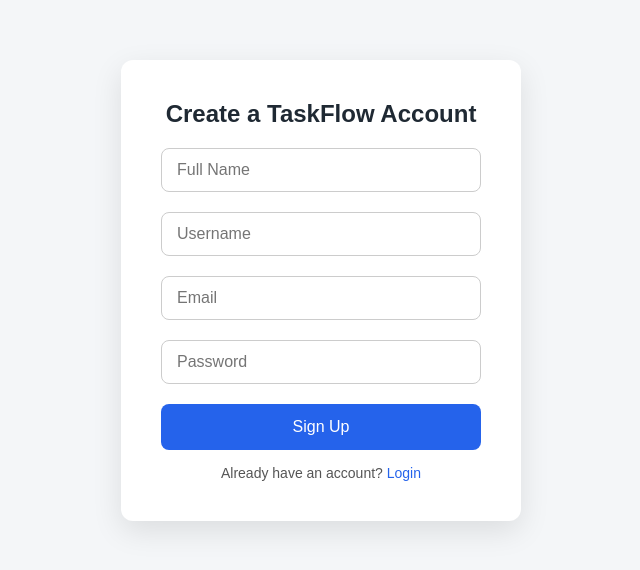
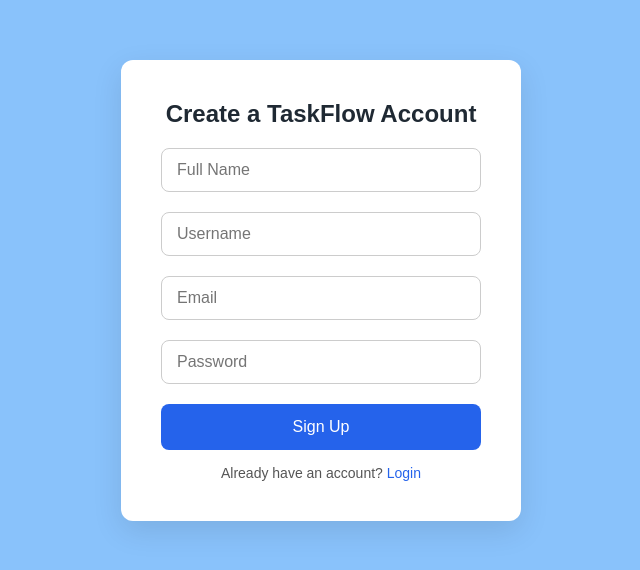
Before and after one commit to dinusha014/TaskFlow-Task-Management-System, a plain HTML site: page src/frontend/signup.html in a window 1280 px wide. Shown: the part 110-680 px from the top of the page, without its empty margins (319-959 px from the left). Drawn offline with Linux system fonts and the light colour scheme.

Commit message:
style(signup): update background color for signup page

```diff
--- a/src/frontend/signup.html
+++ b/src/frontend/signup.html
@@ -14,7 +14,7 @@
 }
 
 body{
-  background:#f4f6f8;
+  background:hsl(210, 93%, 76%);
   display:flex;
   justify-content:center;
   align-items:center;
```
